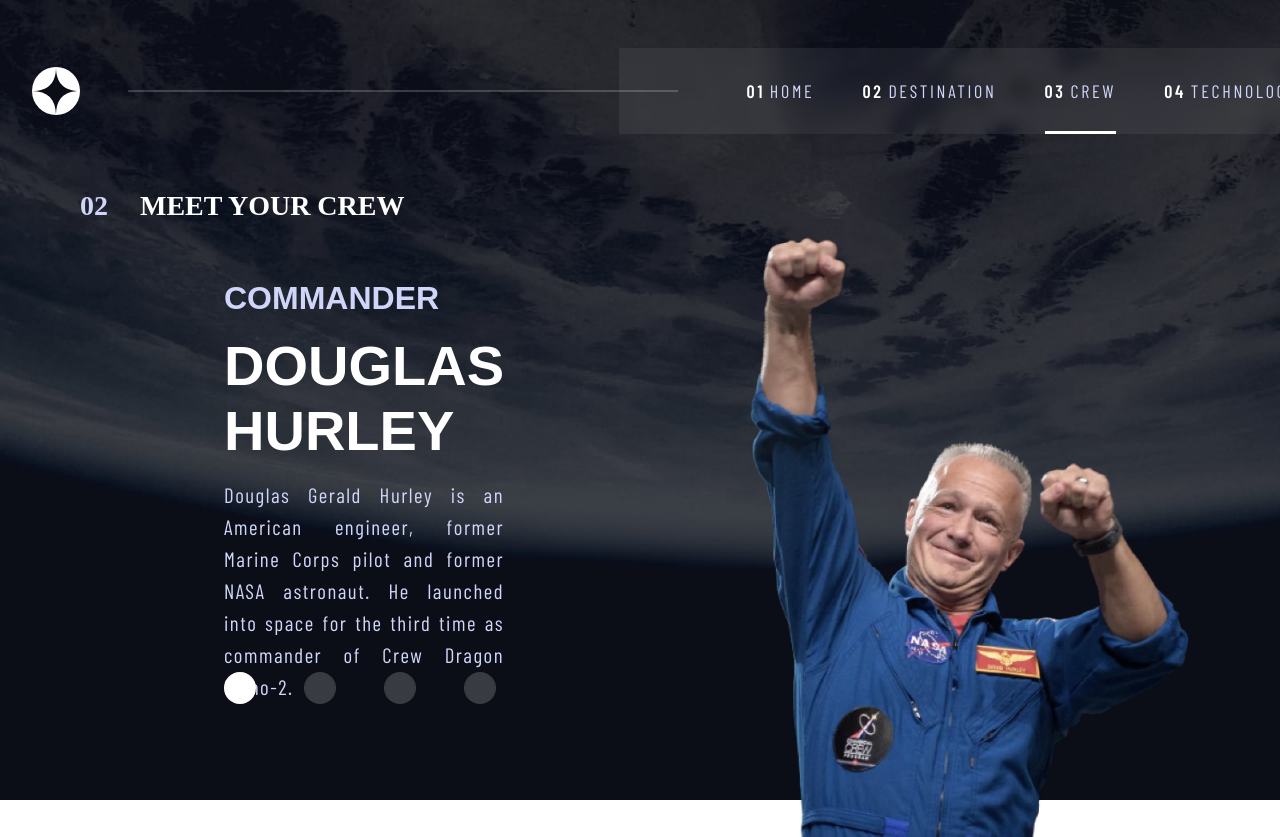
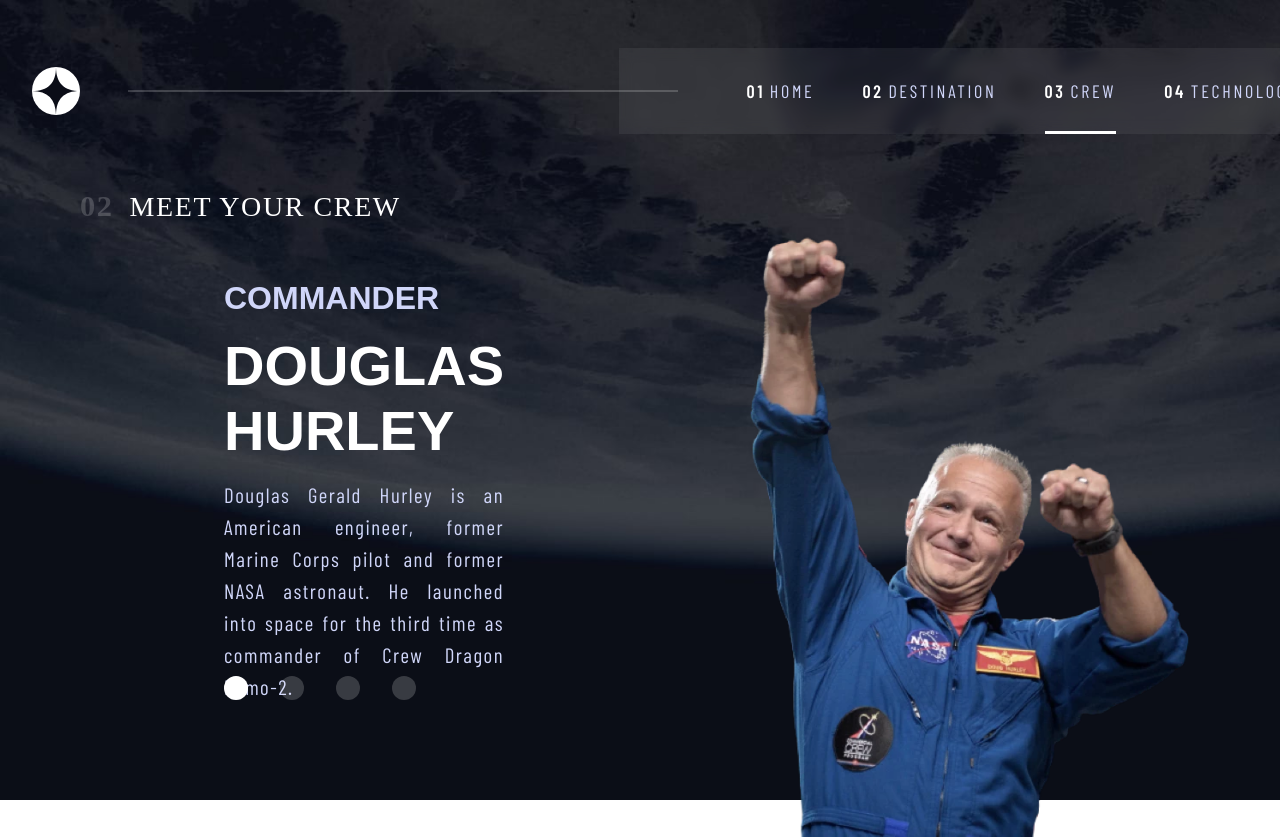
Before and after one commit to StalinAM/space-tourism, a Next.js app: page /crew/dougla in a window 1280 px wide. Built offline with nearby package versions, Linux system fonts and the light colour scheme; a web font is replaced by a local one.

Commit message:
standardizing css

```diff
--- a/app/crew/Crew.module.css
+++ b/app/crew/Crew.module.css
@@ -25,22 +25,26 @@
   color: var(--title);
   grid-column: 1/3;
   grid-row: 1/2;
+  font-weight: 400;
+  letter-spacing: 0.1rem;
 }
 .container h2 span {
-  margin-right: 2rem;
-  color: var(--subtitle);
+  font-size: 1.9rem;
+  margin-right: 1rem;
+  font-weight: 600;
+  color: var(--opacity);
 }
 .container_nav {
   grid-column: 1/2;
   grid-row: 3/4;
   display: flex;
-  gap: 3rem;
+  gap: 2rem;
   margin-left: 9rem;
   margin-bottom: 11rem;
 }
 .container li {
-  width: 2rem;
-  height: 2rem;
+  width: 1.5rem;
+  height: 1.5rem;
   border-radius: 50%;
   background-color: var(--opacity);
   position: relative;
--- a/app/destination/Destination.module.css
+++ b/app/destination/Destination.module.css
@@ -25,10 +25,14 @@
   color: var(--title);
   grid-column: 1/3;
   grid-row: 1/2;
+  font-weight: 400;
+  letter-spacing: 0.1rem;
 }
 .container h2 span {
-  margin-right: 2rem;
-  color: var(--subtitle);
+  font-size: 1.9rem;
+  margin-right: 1rem;
+  font-weight: 600;
+  color: var(--opacity);
 }
 .container_nav {
   grid-column: 2/3;
@@ -41,6 +45,7 @@
   font-size: 1.65rem;
   color: var(--title);
   position: relative;
+  letter-spacing: 0.1rem;
 }
 .line {
   position: absolute;
--- a/app/technology/Technology.module.css
+++ b/app/technology/Technology.module.css
@@ -21,14 +21,18 @@
   padding: 0 5rem;
 }
 .container h2 {
+  font-size: 1.75rem;
   color: var(--title);
   grid-column: 1/4;
   grid-row: 1/2;
+  font-weight: 400;
+  letter-spacing: 0.1rem;
 }
 .container h2 span {
-  margin-right: 2rem;
+  font-size: 1.9rem;
+  margin-right: 1rem;
+  font-weight: 600;
   color: var(--opacity);
-  font-size: 1.75rem;
 }
 .container_nav {
   grid-column: 1/2;
@@ -37,24 +41,24 @@
   flex-direction: column;
   gap: 3rem;
 }
-.container li {
+.container_nav li {
   display: flex;
   align-items: center;
   justify-content: center;
-  width: 5.1rem;
-  height: 5.1rem;
+  width: 5rem;
+  height: 5rem;
   border-radius: 50%;
-  background-color: var(--opacity);
+  background-color: none;
+  border: 1px solid var(--subtitle);
   position: relative;
 }
-.container li span {
-  font-size: 2.5rem;
+.container_nav li span {
+  font-size: 2rem;
+  z-index: 2;
+  color: var(--title);
 }
-.container li:hover {
-  background-color: var(--title);
-  transition: 0.5s;
-}
-.container li a {
+
+.container_nav li a {
   position: absolute;
   top: 0;
   left: 0;
@@ -72,9 +76,9 @@
   transition: 0.3s;
 }
 .opacity {
-  z-index: 3;
+  z-index: 1;
   background-color: var(--title);
 }
-.color{
-    color: blac;
+.color {
+  color: #151414 !important;
 }
```
